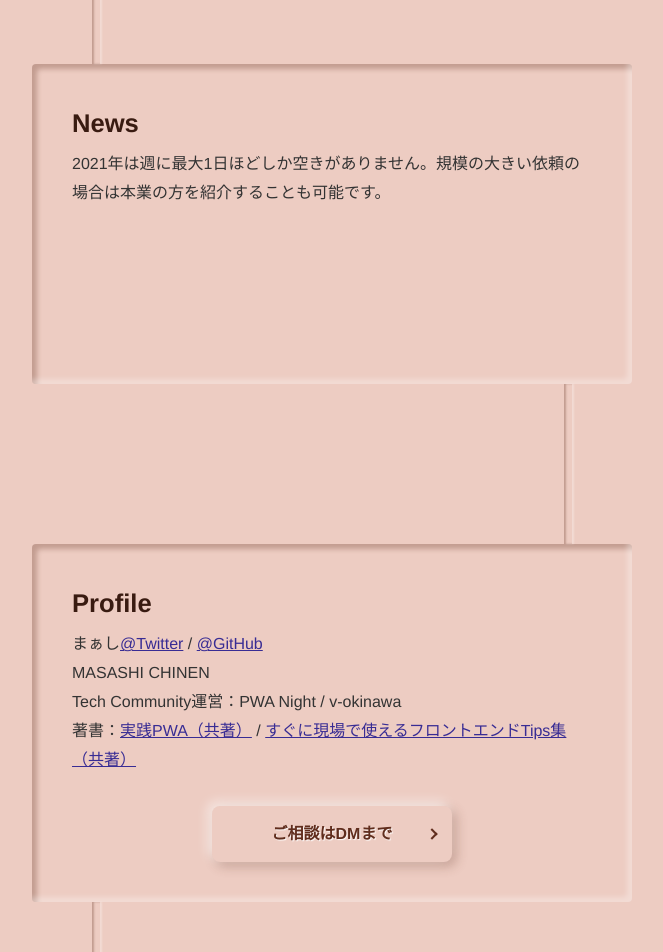
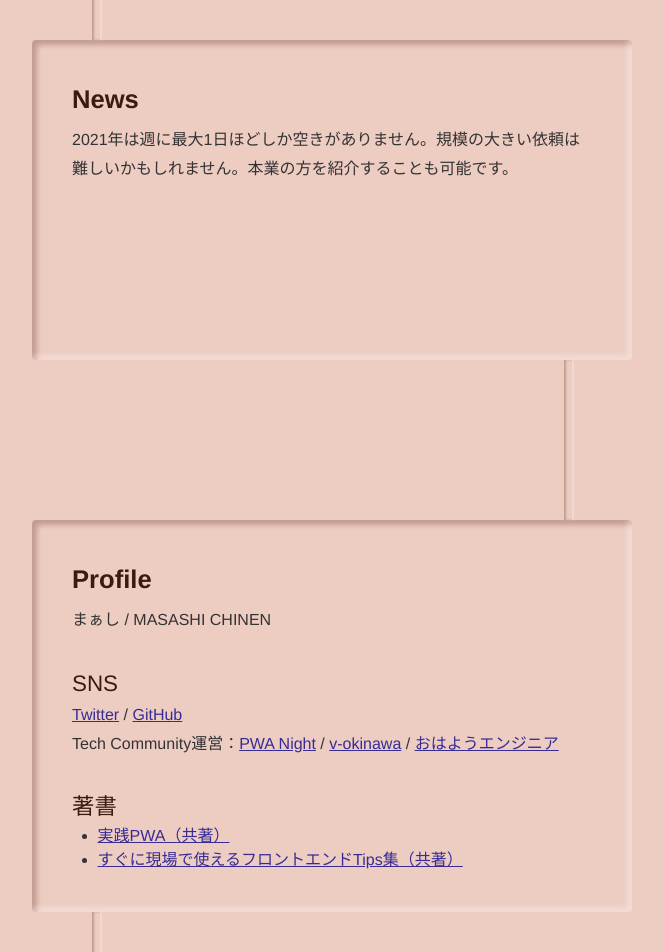
Before and after one commit to chinen-octtn/chi-portfolio, a Vue app: page / in a window 1280 px wide. Shown: the part 1140-2092 px from the top of the page, without its empty margins (308-971 px from the left). Built offline with nearby package versions, Linux system fonts and the light colour scheme.

Commit message:
mod: Change profile

```diff
--- a/public/css/index.css
+++ b/public/css/index.css
@@ -26,3 +26,8 @@ html {
 a {
   color: var(--color-link);
 }
+
+ul {
+  margin: 0;
+  padding-left: 1.6em;
+}
--- a/src/components/pages/Top.vue
+++ b/src/components/pages/Top.vue
@@ -7,12 +7,14 @@
         text="デジタルエージェンシーの社員としてフロントエンドエンジニアをしています。個人ではフリーランスとしてWebに関する相談・運用サポートやフロントエンド開発をしています。"
       />
       <Separate size="1" />
-      <Text text="希望や悩みを聞いて、一緒に改善策を模索しながら解決します。" />
+      <Text
+        text="希望や悩みを聞いて、一緒に改善策を模索しながら解決します。クライアント様やデザイナーと直接話してWeb開発に取り組むことが得意です。"
+      />
     </Section>
     <Section block="true">
       <Heading level="2" label="Contact" />
       <Text
-        text="個人への仕事の依頼は、お問い合わせフォームかTwitterのDMでお願いします。気軽に相談してください。"
+        text="お仕事の相談は、TwitterのDMかお問い合わせフォームへお願いします。"
       />
       <Separate size="2" />
       <Button
@@ -30,25 +32,43 @@
     <Section block="true">
       <Heading level="2" label="News" />
       <Text
-        text="2021年は週に最大1日ほどしか空きがありません。規模の大きい依頼の場合は本業の方を紹介することも可能です。"
+        text="2021年は週に最大1日ほどしか空きがありません。規模の大きい依頼は難しいかもしれません。本業の方を紹介することも可能です。"
       />
     </Section>
     <Section block="true">
       <Heading level="2" label="Profile" />
+      <Text text="まぁし / MASASHI CHINEN" />
+      <Section>
+        <Heading level="3" label="SNS" />
+        <Text
+          text="<a href='https://twitter.com/chocodogmagic' target='_blank' rel='noreferrer'>Twitter</a> / <a href='https://github.com/chinen-octtn' target='_blank' rel='noreferrer'>GitHub</a>"
+        />
+      </Section>
+
       <Text
-        text="まぁし<a href='https://twitter.com/chocodogmagic' target='_blank' rel='noreferrer'>@Twitter</a> / <a href='https://github.com/chinen-octtn' target='_blank' rel='noreferrer'>@GitHub</a>"
+        text="Tech Community運営：<a href='https://pwanight.connpass.com/' target='_blank' rel='noreferrer'>PWA Night</a> / <a href='https://v-okinawa.connpass.com/' target='_blank' rel='noreferrer'>v-okinawa</a> / <a href='https://twitter.com/search?q=%23ohayo_engineer&amp;f=live' target='_blank' rel='noreferrer'>おはようエンジニア</a>"
       />
-      <Text text="MASASHI CHINEN" />
-      <Text text="Tech Community運営：PWA Night / v-okinawa" />
-      <Text
-        text="著書：<a href='https://booth.pm/ja/items/1312648' target='_blank' rel='noreferrer'>実践PWA（共著）</a> / <a href='https://booth.pm/ja/items/1573699' target='_blank' rel='noreferrer'>すぐに現場で使えるフロントエンドTips集（共著）</a>"
-      />
-      <Separate size="2" />
-      <Button
-        link="https://twitter.com/chocodogmagic"
-        blank="true"
-        text="ご相談はDMまで"
-      />
+      <Section>
+        <Heading level="3" label="著書" />
+        <ul>
+          <li>
+            <a
+              href="https://booth.pm/ja/items/1312648"
+              target="_blank"
+              rel="noreferrer"
+              >実践PWA（共著）</a
+            >
+          </li>
+          <li>
+            <a
+              href="https://booth.pm/ja/items/1573699"
+              target="_blank"
+              rel="noreferrer"
+              >すぐに現場で使えるフロントエンドTips集（共著）</a
+            >
+          </li>
+        </ul>
+      </Section>
     </Section>
     <Section block="true">
       <Heading level="2" label="Skill" />
```
